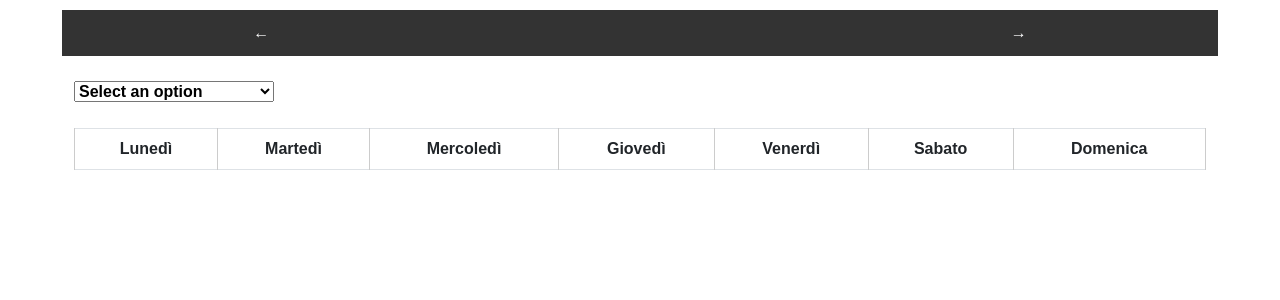
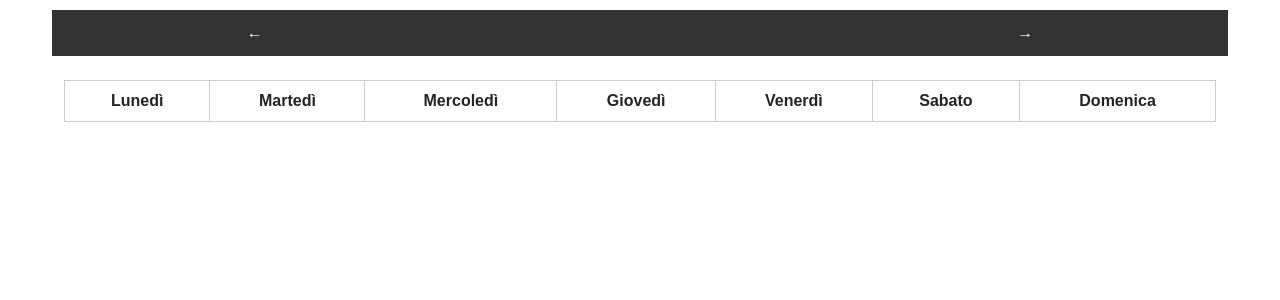
Before and after one commit to FedericoGuidazzi/FedericoGuidazzi.github.io, a PHP site: page / in a window 1280 px wide. Shown: the top 300 px of the page. Run offline with PHP 8.4, Linux system fonts and the light colour scheme; lists and menus that the app fills with data are empty.

Commit message:
little changes to the FE

```diff
--- a/CalendarProject/index.html
+++ b/CalendarProject/index.html
@@ -17,21 +17,8 @@
                 <h2 id="currentMonthYear" class = "col-4"></h2>
                 <button id="nextMonth" class = "col-4">→</button>
             </div>
-            <form class="mb-4">
-                <div class="multiselect">
-                  <div class="selectBox" onclick="showCheckboxes()">
-                    <select>
-                      <option>Select an option</option>
-                    </select>
-                    <div class="overSelect"></div>
-                  </div>
-                  <div id="checkboxes">
-
-                  </div>
-                </div>
-              </form>
             <div class="table-responsive">
-                <table id="calendarTable" class="table table-bordered">
+                <table id="calendarTable" class="table">
                     <thead>
                         <tr>
                             <th>Lunedì</th>
@@ -46,7 +33,7 @@
                     <tbody></tbody>
                 </table>
             </div>
-            <div id="card" class="card mt-4" style="display: none;">
+            <div id="card" class="mt-4 container" style="display: none;">
                 <!-- Contenuto della tua card -->
                 <h3 class="mt-2">Titolo della card</h3>
                 <p>Contenuto della card...</p>
--- a/CalendarProject/scripts.js
+++ b/CalendarProject/scripts.js
@@ -20,6 +20,7 @@ $(document).ready(function() {
         }
         const currentMonthYear = document.getElementById("currentMonthYear");
         currentMonthYear.textContent = `${new Intl.DateTimeFormat("it-IT", { month: "long" }).format(firstDay)} ${year}`;
+        currentMonthYear.textContent = currentMonthYear.textContent.charAt(0).toUpperCase() + currentMonthYear.textContent.slice(1);
         let day = 1;
         for (let i = 0; i < 6; i++) {
             const row = document.createElement("tr");
@@ -173,7 +174,7 @@ $(document).ready(function() {
             let cardInnerText = "";
             lessonsData[clickedCell.textContent]
             .forEach(element=>{
-                cardInnerText += "<h3>"+element["name"]+"</h3>\
+                cardInnerText += "<div class='container row card mb-3'><h3 class='mt-2'>"+element["name"]+"</h3>\
                 <div class='row'><div class='row'>\
                     <h4>Orario Inizio: "+element["startTime"]+"</h4>\
                 </div>\
@@ -190,7 +191,7 @@ $(document).ready(function() {
                     <h4>Piano: "+element["floor"]+"</h4>\
                     </div>";
                 }
-                cardInnerText += "</div>";
+                cardInnerText += "</div></div>";
             });
             card.querySelector("h3").textContent = "Orario del giorno " + clickedCell.textContent;
             card.querySelector("p").innerHTML = cardInnerText;
@@ -201,20 +202,4 @@ $(document).ready(function() {
     closeCardButton.addEventListener("click", () => {
         card.style.display = "none";
     });
-    var expanded = false;
-
-    function showCheckboxes() {
-        var checkboxes = document.getElementById("checkboxes");
-        if (!expanded) {
-            let html = "";
-            allLessons.forEach(element=>html += "<label for='"+element+"'>\
-                <input type='checkbox' id='"+element+"' />"+element+"</label>");
-            document.getElementById("checkboxes").innerHTML = html;
-            checkboxes.style.display = "block";
-            expanded = true;
-        } else {
-            checkboxes.style.display = "none";
-            expanded = false;
-        }
-    }
 });
--- a/CalendarProject/style.css
+++ b/CalendarProject/style.css
@@ -9,6 +9,14 @@ body {
     margin: 0 auto;
     text-align: center;
     padding: 10px;
+}
+
+h3{
+    font-weight: bold;
+}
+
+div{
+    box-sizing: content-box;
 }
 
 /* Stili per schermi più piccoli */
```
